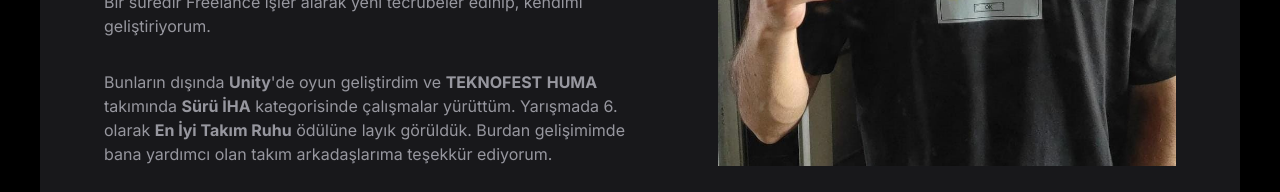
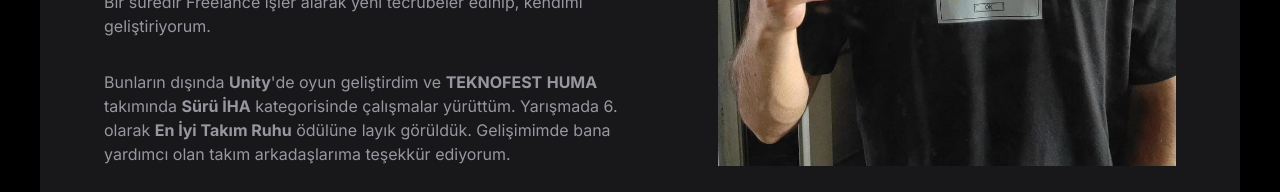
Before and after one commit to mustafazorlu/my-website, a Next.js app: page / in a window 1280 px wide. Shown: the part 760-952 px from the top of the page. Built offline with nearby package versions, Linux system fonts and the light colour scheme; a web font is replaced by a local one.

Commit message:
maybe last commit

```diff
--- a/components/Content.jsx
+++ b/components/Content.jsx
@@ -43,8 +43,8 @@ const Content = () => {
                         Bunların dışında <b>Unity</b>'de oyun geliştirdim ve{" "}
                         <b>TEKNOFEST</b> <b>HUMA</b> takımında <b>Sürü İHA</b>{" "}
                         kategorisinde çalışmalar yürüttüm. Yarışmada 6. olarak{" "}
-                        <b>En İyi Takım Ruhu</b> ödülüne layık görüldük. Burdan
-                        gelişimimde bana yardımcı olan takım arkadaşlarıma
+                        <b>En İyi Takım Ruhu</b> ödülüne layık görüldük.
+                        Gelişimimde bana yardımcı olan takım arkadaşlarıma
                         teşekkür ediyorum.
                     </p>
                     <p className="article">
```
